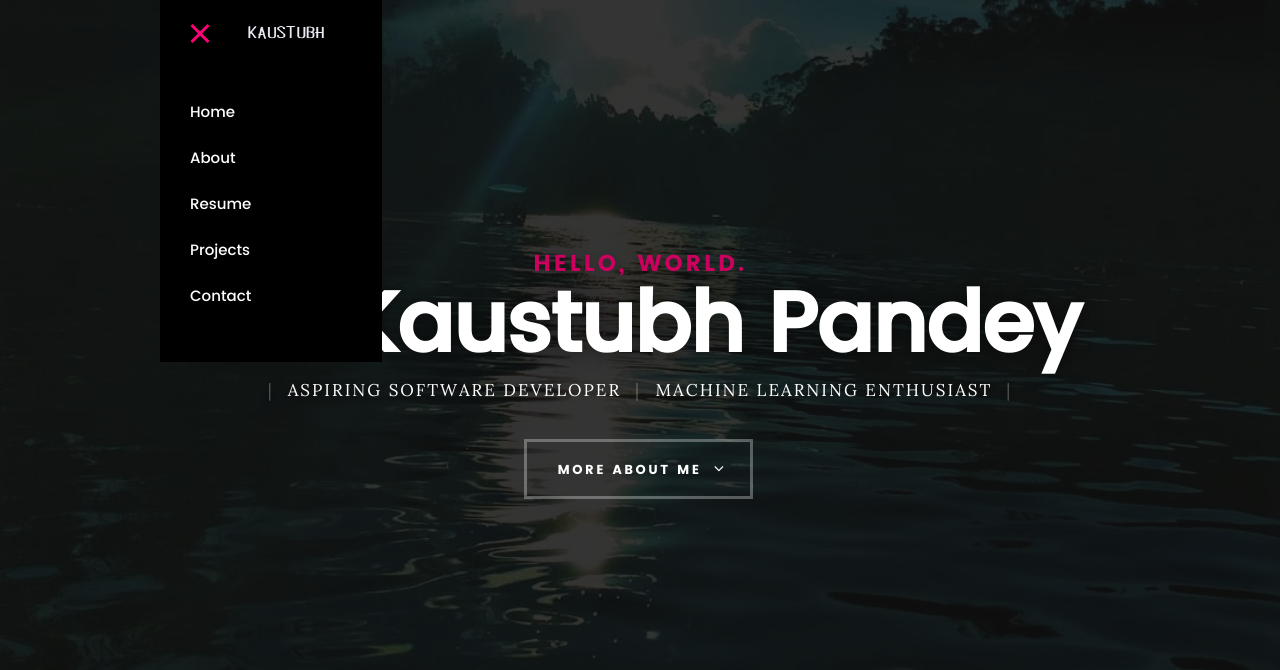
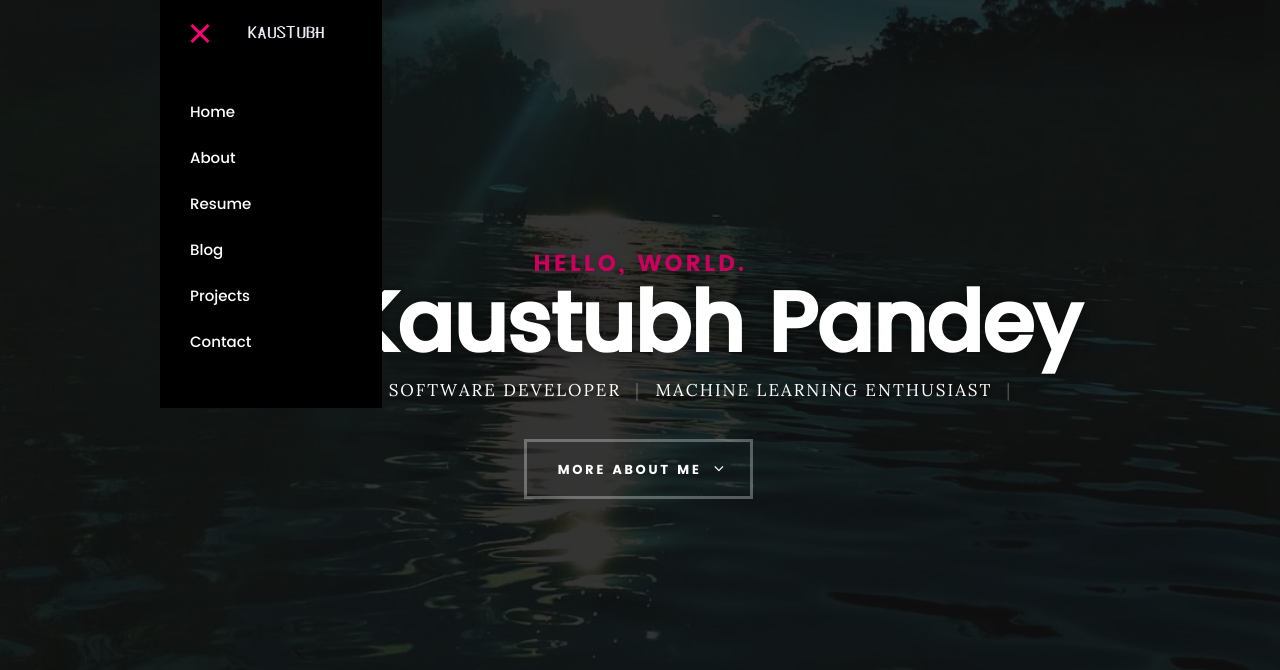
Before and after one commit to kaustubh-pandey/kaustubh-pandey.github.io, a plain HTML site: page index.html in a window 1280 px wide. Both pictures are taken after a click on the link "Menu". Shown: the top 670 px of the page. Drawn offline with Linux system fonts and the light colour scheme; files whose address does not match are found by name.

Commit message:
Added blog link

```diff
--- a/index.html
+++ b/index.html
@@ -50,6 +50,7 @@
 						<li class="current"><a class="smoothscroll"  href="#intro" title="">Home</a></li>
 						<li><a class="smoothscroll"  href="#about" title="">About</a></li>
 						<li><a href="./kaustubh_pandey_resume.pdf" title="">Resume</a></li>
+            <li><a href="https://acuriousprogrammer.wordpress.com" title="">Blog</a></li>
 						<li><a class="smoothscroll"  href="#portfolio" title="">Projects</a></li>
 						<li><a class="smoothscroll"  href="#contact" title="">Contact</a></li>
 					</ul>
```
